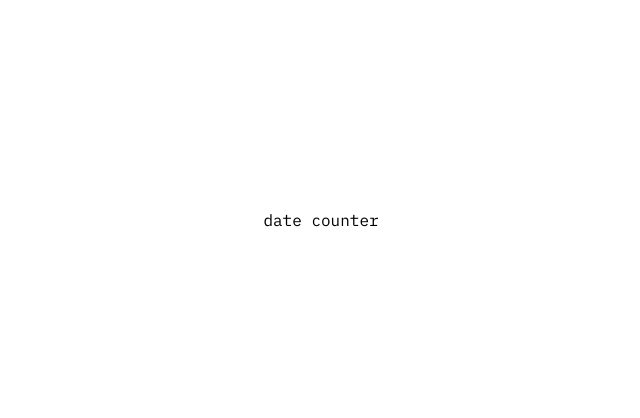
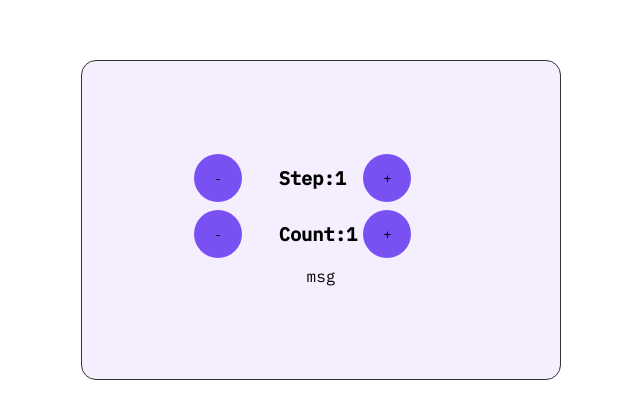
Before and after one commit to LinSchmitz/miniAssignments, a React (Vite) app in the folder dateCounter/: page / in a window 1280 px wide. Shown: the part 180-598 px from the top of the page, without its empty margins (319-959 px from the left). Built offline with nearby package versions, Linux system fonts and the light colour scheme; the HTML template or start-up script is replaced by a standard one.

Commit message:
added elements and css

```diff
--- a/dateCounter/src/App.jsx
+++ b/dateCounter/src/App.jsx
@@ -1,5 +1,19 @@
 import React from 'react';
 
 export default function App() {
-  return <div>date counter</div>;
+  return (
+    <div className="card">
+      <div className="rows">
+        <button>-</button>
+        <h3>Step:1 </h3>
+        <button>+</button>
+      </div>
+      <div className="rows">
+        <button>-</button>
+        <h3>Count:1 </h3>
+        <button>+</button>
+      </div>
+      <p>msg</p>
+    </div>
+  );
 }
--- a/dateCounter/src/index.css
+++ b/dateCounter/src/index.css
@@ -27,77 +27,28 @@ body {
 .card {
   display: flex;
   flex-direction: column;
-  justify-content: space-between;
+  justify-content: center;
   align-items: center;
-  margin: 1rem;
-  padding: 3rem;
+  gap: 0.5rem;
   width: 30rem;
   height: 20rem;
   border: 1px solid var(--dark-color);
   border-radius: 15px;
   background-color: var(--light-color);
-  box-shadow: 0 10px 30px rgba(120, 134, 199, 0.25);
+  padding: 7rem;
 }
 
-.close {
-  position: fixed; /* Changed from absolute */
-  top: 16px;
-  right: 16px;
-  border: none;
-  background: none;
-  cursor: pointer;
-  font-size: 40px;
-  color: inherit;
-  z-index: 1000; /* Make sure it stays on top */
-}
-
-.close:hover {
-  color: var(--btn-color);
-}
-
-/* --- steps --- */
-
-.numbers {
-  display: flex;
-  flex-direction: column;
-  gap: 5rem;
-  padding-bottom: 2rem;
-  border-radius: 7px;
-}
-
-.number {
-  display: flex;
-  justify-content: space-between;
-  cursor: pointer;
-  gap: 7rem;
-}
-
-.number > div {
-  height: 40px;
-  aspect-ratio: 1;
-  background-color: var(--btn-unactive);
-  border-radius: 50%;
-  display: flex;
+.rows {
+  display: grid;
+  grid-template-columns: 1fr 1fr 1fr;
   align-items: center;
-  justify-content: center;
-  font-size: 18px;
-}
-
-.number .active {
-  background-color: var(--btn-color);
-  color: var(--light-color);
+  width: 100%;
 }
 
 /* -- buttons  */
 
-.btns {
-  display: flex;
-  width: 100%;
-  justify-content: space-around;
-}
-
-.btn {
-  width: 7rem;
+button {
+  width: 3rem;
   height: 3rem;
   border-radius: 50px;
   border: none;
```
